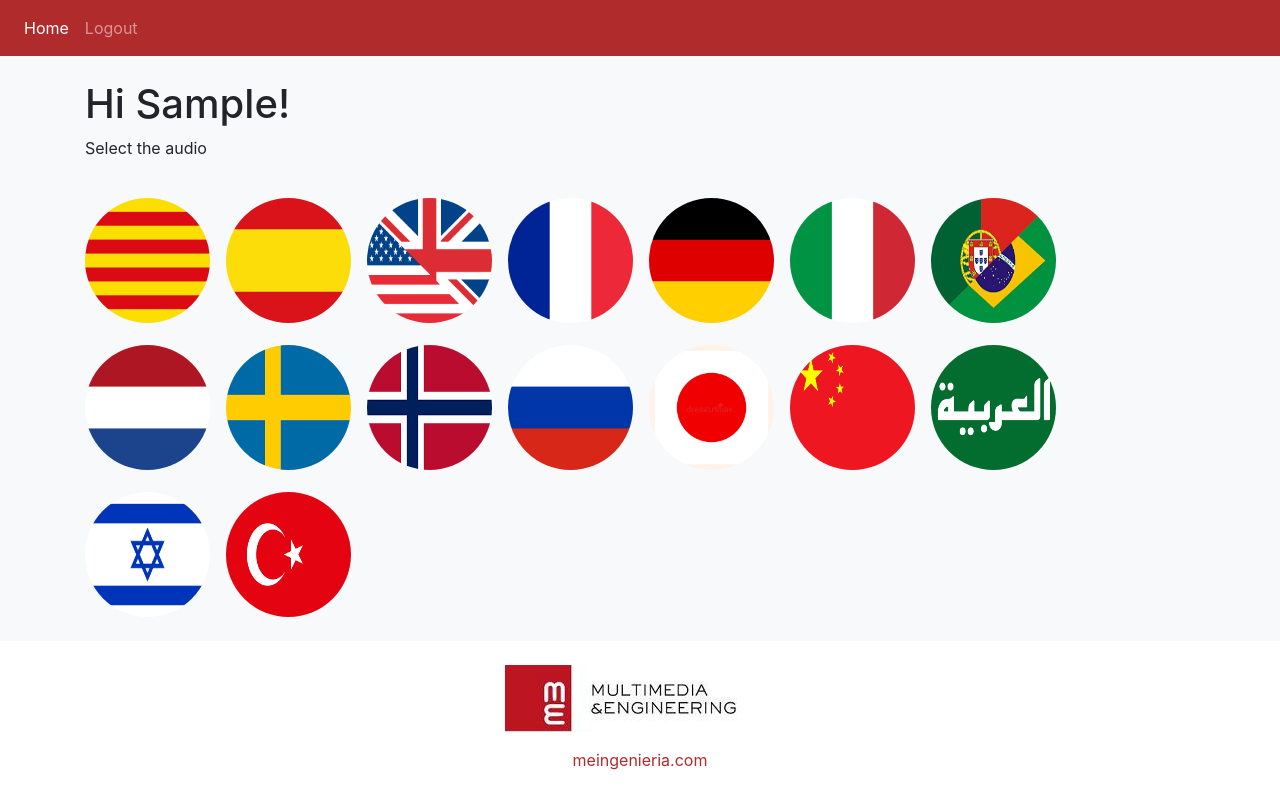
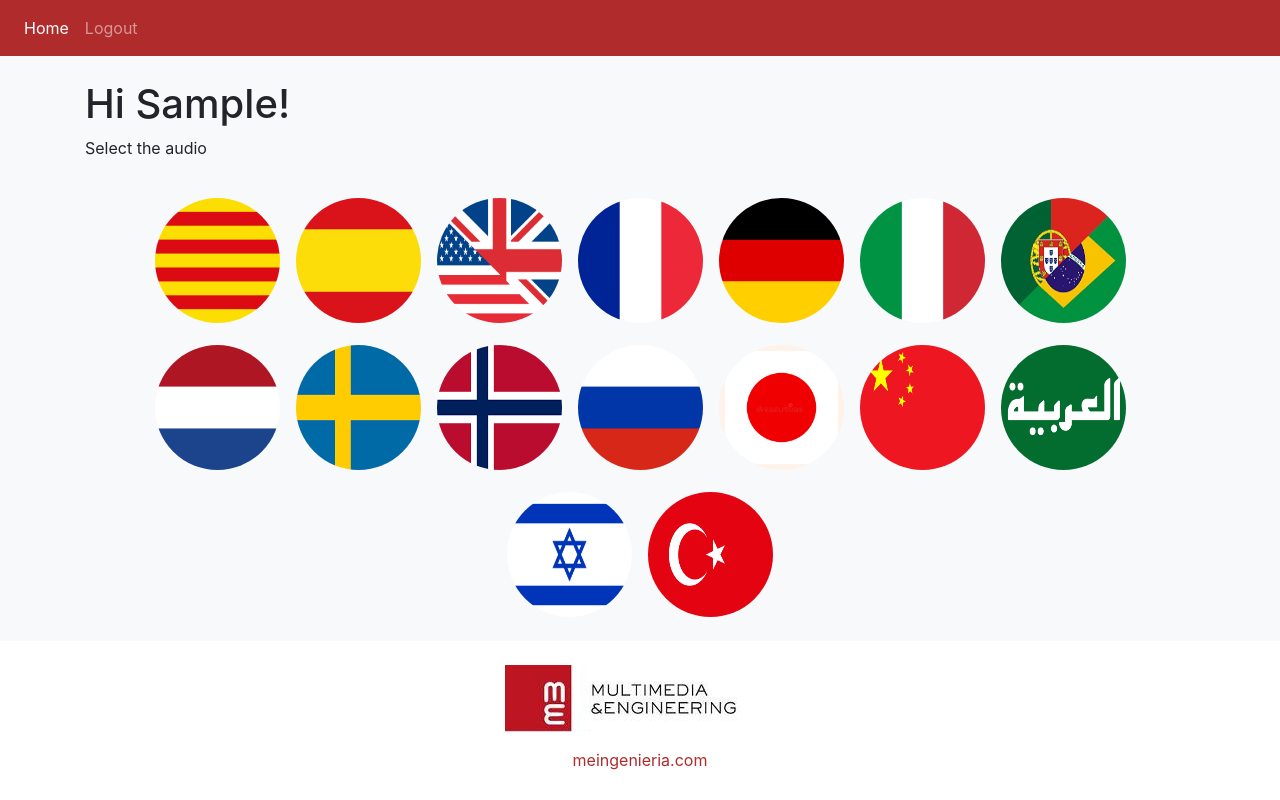
Before and after one commit to granadalmario/broadcast-frontend, an Angular app: page / in a window 1280 px wide. Built offline with nearby package versions, Linux system fonts and the light colour scheme; sample sign-in values are in the browser's storage.

Commit message:
Different fixes

```diff
--- a/src/app/_services/audio.service.ts
+++ b/src/app/_services/audio.service.ts
@@ -1,7 +1,7 @@
 import {Injectable} from '@angular/core';
 import {User} from '@app/_models';
 import {environment} from '@environments/environment';
-import {map} from 'rxjs/operators';
+import {catchError, map} from 'rxjs/operators';
 import {HttpClient} from '@angular/common/http';
 import {BehaviorSubject} from 'rxjs';
 
@@ -19,16 +19,23 @@ export class AudioService {
     }
 
     playSoundWithBuffer( buffer ) {
-        this.audioSource = this.context.createBufferSource();
-        this.audioSource.connect( this.context.destination );
+        if (buffer.byteLength > 0) {
+            this.audioSource = this.context.createBufferSource();
+            this.audioSource.connect(this.context.destination);
 
-        this.context.decodeAudioData(buffer).then(( res ) => {
-            this.audioSource.buffer = res;
-            this.audioSource.start( 0 );
-        } );
+            this.context.decodeAudioData(buffer).then((res) => {
+                this.audioSource.buffer = res;
+                this.audioSource.start(0);
+            });
+        }
     }
 
     stopSound() {
-        this.audioSource.stop(0);
+        try {
+            this.audioSource.stop(0);
+        }
+        catch (error) {
+            console.log('Error stopping sound');
+        }
     }
 }
--- a/src/app/home/home.component.html
+++ b/src/app/home/home.component.html
@@ -4,7 +4,7 @@
         <div class ="top" >
             <div class ="top2"><p> {{statusText}} </p></div>
         </div>
-            <div>
+        <div class="container_flags">
             <img [ngClass]="!selectedLanguage || selectedLanguage == 'ct' ? 'flag' : 'flag_grey'" src="./assets/images/catalunya.png" alt="" (click)="play_stop('ct')"/>
             <img [ngClass]="!selectedLanguage || selectedLanguage == 'es' ? 'flag' : 'flag_grey'" src="./assets/images/spain.png" alt="" (click)="play_stop('es')"/>
             <img [ngClass]="!selectedLanguage || selectedLanguage == 'en' ? 'flag' : 'flag_grey'" src="./assets/images/ukusa2.png" alt="" (click)="play_stop('en')"/>
--- a/src/app/home/home.component.scss
+++ b/src/app/home/home.component.scss
@@ -1,13 +1,19 @@
+.container_flags{
+  display: flex;
+  flex-direction: row;
+  flex-wrap: wrap;
+  justify-content: center;
+}
 .flag {
   border-radius:50%;
-  margin: 22px 1em 0px auto;
+  margin: 22px 0.5em 0px 0.5em;
   width: 125px;
   height: 125px;
   cursor: pointer;
 }
 .flag_grey {
   border-radius:50%;
-  margin: 22px 1em 0px auto;
+  margin: 22px 0.5em 0px 0.5em;
   width: 125px;
   height: 125px;
   cursor: pointer;
--- a/src/app/home/home.component.ts
+++ b/src/app/home/home.component.ts
@@ -60,7 +60,7 @@ export class HomeComponent {
 
     private setStatusText() {
         switch (this.selectedLanguage) {
-            case 'ca': {
+            case 'ct': {
                 this.statusText = 'Reproduint en Català, premi un altre cop per aturar-ho o una altra bandera per canviar d\'idioma';
                 break;
             }
--- a/src/environments/environment.ts
+++ b/src/environments/environment.ts
@@ -4,8 +4,8 @@
 
 export const environment = {
     production: false,
-    apiUrl: 'http://localhost:4000',
-    socketUrl: 'ws://localhost'
+    apiUrl: 'http://192.168.1.163:4000',
+    socketUrl: 'ws://192.168.1.163'
 };
 
 /*
```
Also changed, not shown: 1 other file (tests, documents, lock files or other folders). Lines whose indentation alone changed are shown as unchanged.
